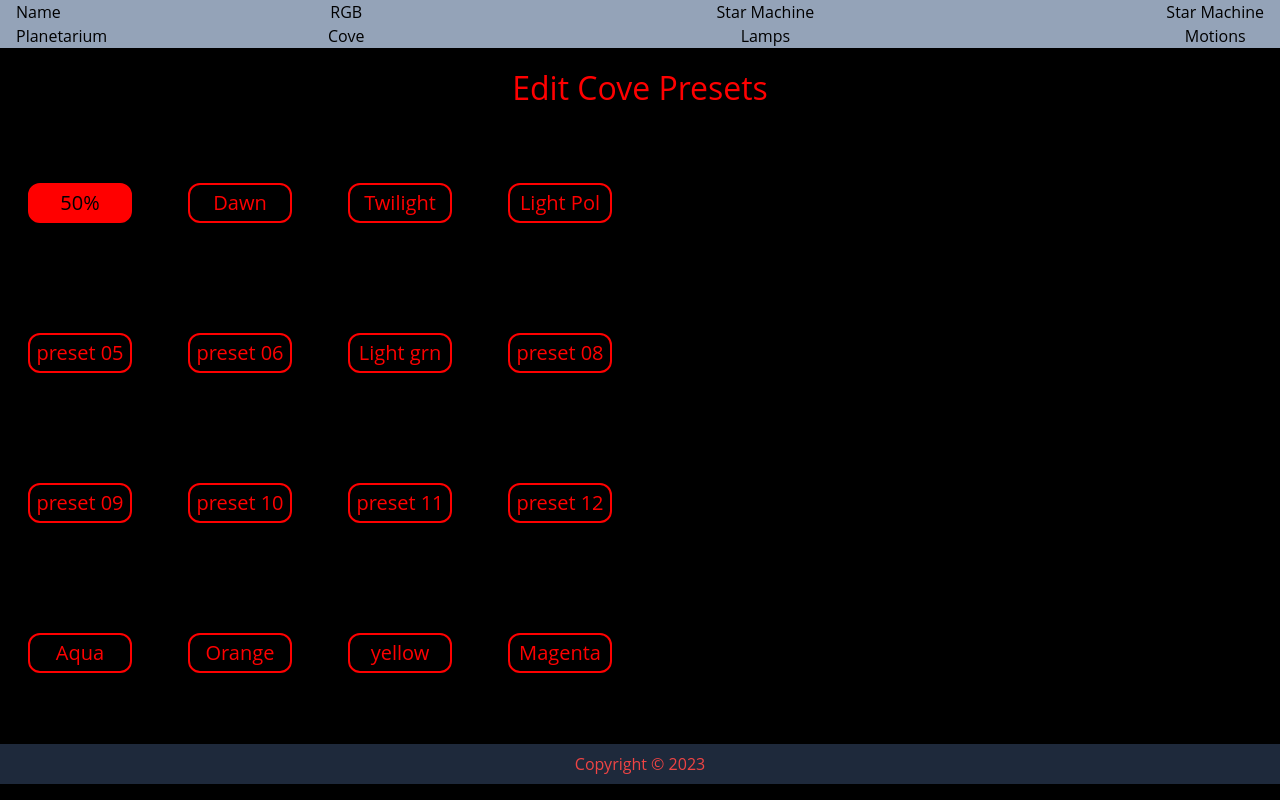
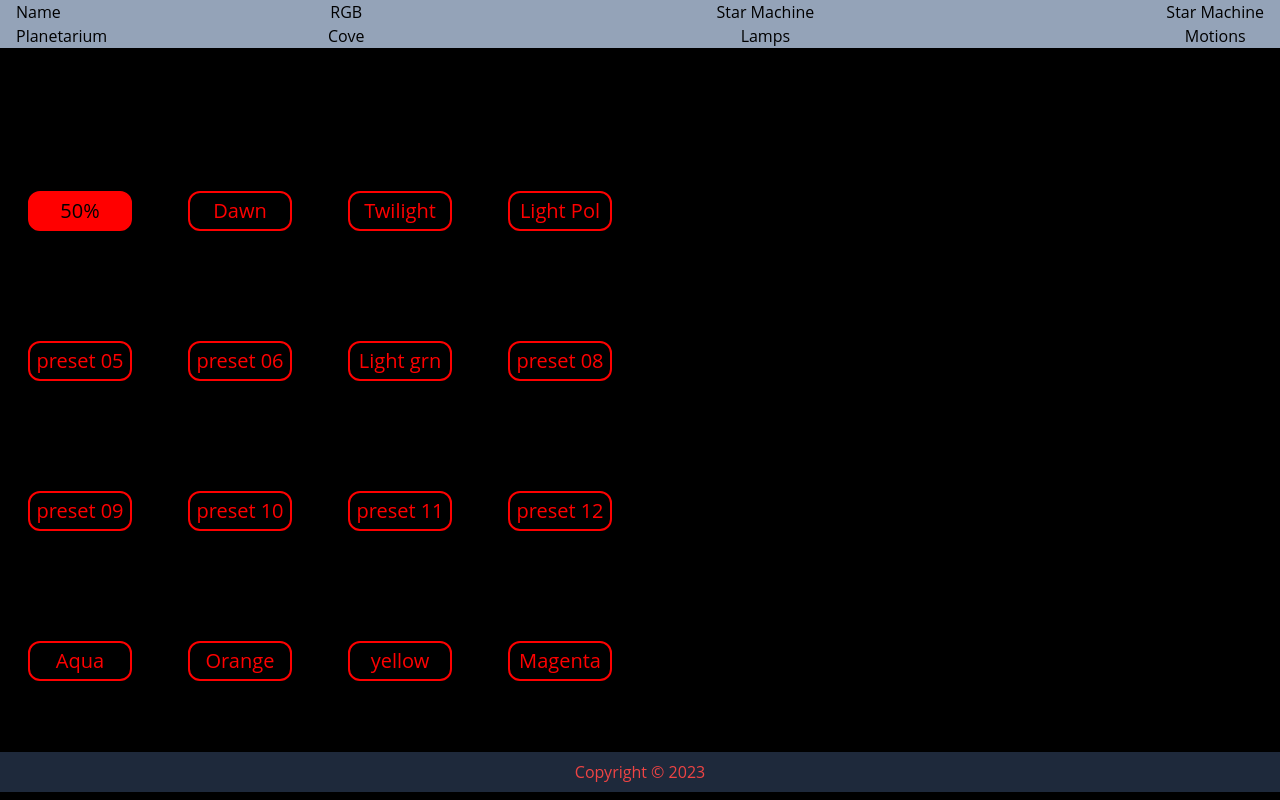
Before and after one commit to CelestialCoyote/react-hercules-chromacove, a React (Create React App) app in the folder frontend/: page / in a window 1280 px wide. Both pictures are taken after a click on the button "Edit Presets". Built offline with nearby package versions, Linux system fonts and the light colour scheme.

Commit message:
preset modal css

```diff
--- a/frontend/src/Components/CovePresetsModal/CovePresetsModal.css
+++ b/frontend/src/Components/CovePresetsModal/CovePresetsModal.css
@@ -1,9 +1,9 @@
-.edit-presets-modal {
+/* .edit-presets-modal {
     display: flex;
     flex-direction: column;
     justify-content: space-between;
     width: 100%;
-}
+} */
 
 .edit-presets-modal-label {
     color: red;
--- a/frontend/src/Components/CovePresetsModal/CovePresetsModal.jsx
+++ b/frontend/src/Components/CovePresetsModal/CovePresetsModal.jsx
@@ -231,9 +231,9 @@ const CovePresetsModal = ({ setEditOpen, rgbState, setRGBState, presets, setPres
 	const editPresetOn = "bg-red-300";
 
     return (
-        <div className="edit-presets-modal">
+        <div className="flex flex-col mt-16">
 
-            <label className="edit-presets-modal-label">Edit Cove Presets</label>
+            <h3 className="">Edit Cove Presets</h3>
 
             <div className="edit-selection">
 
```
